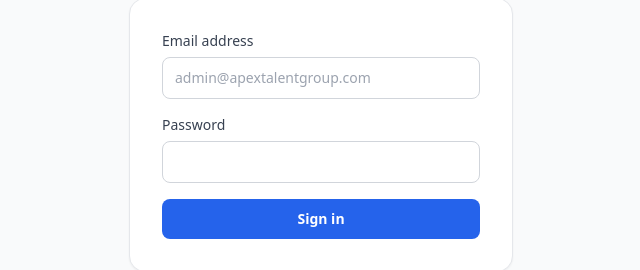
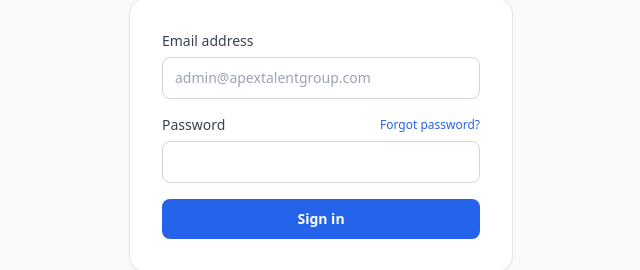
Before and after one commit to OsamaKhan00/Unity, a Next.js app: page /admin/login in a window 1280 px wide. Shown: the part 339-609 px from the top of the page, without its empty margins (319-959 px from the left). Built offline with nearby package versions, Linux system fonts and the light colour scheme.

Commit message:
forgot password

```diff
--- a/app/admin/login/page.tsx
+++ b/app/admin/login/page.tsx
@@ -58,7 +58,10 @@ export default function AdminLoginPage() {
               />
             </div>
             <div>
-              <label className="block text-sm font-medium text-gray-700 mb-1.5">Password</label>
+              <div className="flex items-center justify-between mb-1.5">
+                <label className="block text-sm font-medium text-gray-700">Password</label>
+                <a href="/admin/forgot-password" className="text-xs text-brand-600 hover:underline">Forgot password?</a>
+              </div>
               <input
                 type="password"
                 required
--- a/middleware.ts
+++ b/middleware.ts
@@ -51,6 +51,8 @@ export async function middleware(request: NextRequest) {
   // Always allow auth API endpoints
   if (pathname.startsWith('/api/admin/auth')) return NextResponse.next();
   if (pathname === '/admin/login') return NextResponse.next();
+  if (pathname === '/admin/forgot-password') return NextResponse.next();
+  if (pathname === '/admin/reset-password') return NextResponse.next();
 
   if (pathname.startsWith('/admin') || pathname.startsWith('/api/admin')) {
     const secret = process.env.ADMIN_SECRET ?? '';
```
Also changed, not shown: data/admin_users.json (+5 -5 lines), .claude/settings.local.json (added).
